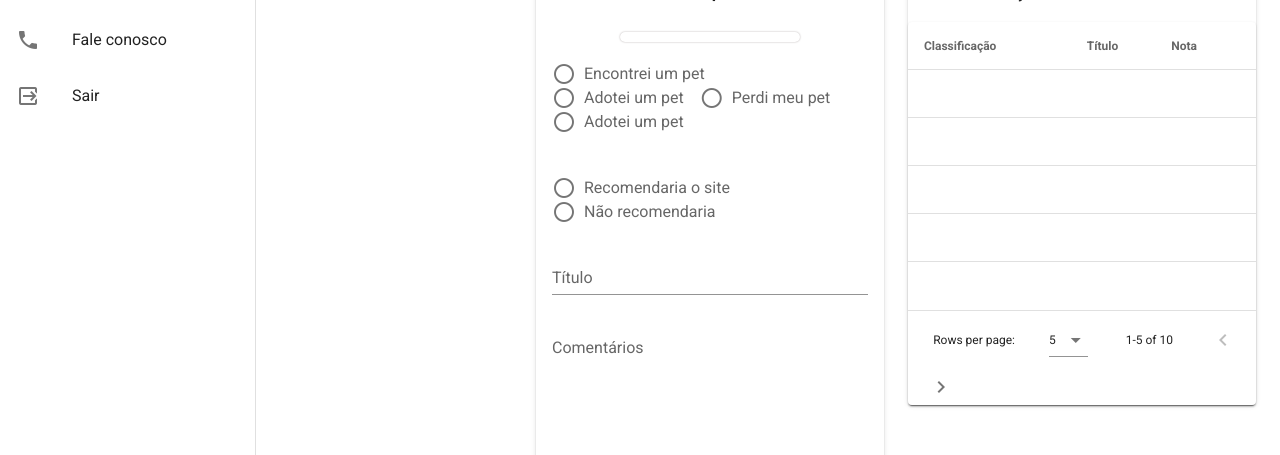
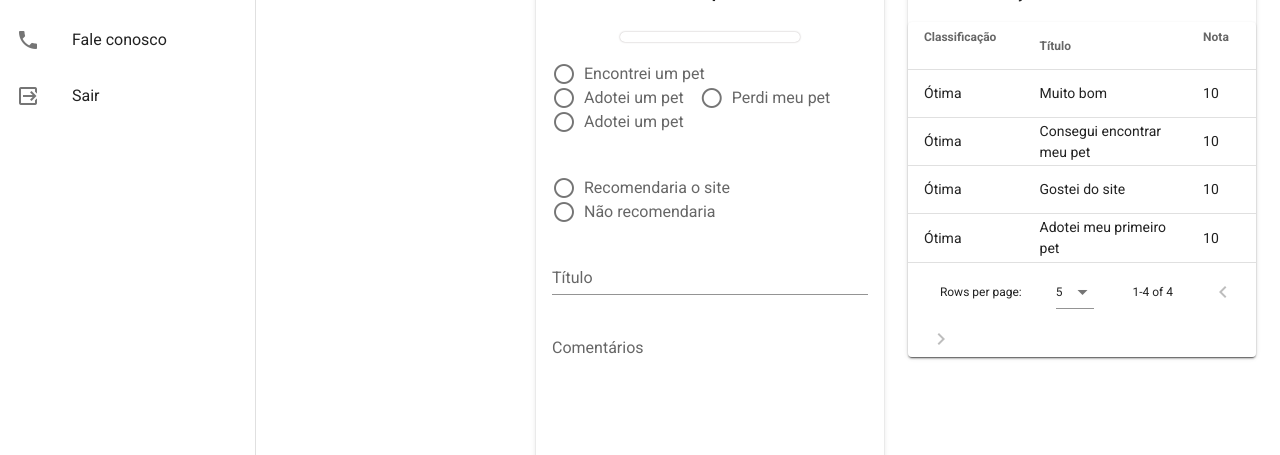
Before and after one commit to stephanizatta/findmypet, a Vue app: page /#/home in a window 1280 px wide. Shown: the part 340-795 px from the top of the page. Built offline with nearby package versions, Linux system fonts and the light colour scheme.

Commit message:
Data table completa

```diff
--- a/src/pages/Home.vue
+++ b/src/pages/Home.vue
@@ -212,90 +212,30 @@ export default {
             text: 'Título',
             align: 'start',
             sortable: false,
-            value: 'desserts',
+            value: 'titulo',
           },
           { text: 'Nota', value: 'nota' },
         ],
         desserts: [
           {
-            name: 'Frozen Yogurt',
-            calories: 159,
-            fat: 6.0,
-            carbs: 24,
-            protein: 4.0,
-            iron: '1%',
+            classificacao: 'Ótima',
+            titulo: 'Muito bom',
+            nota: 10.0,
           },
           {
-            name: 'Ice cream sandwich',
-            calories: 237,
-            fat: 9.0,
-            carbs: 37,
-            protein: 4.3,
-            iron: '1%',
+            classificacao: 'Ótima',
+            titulo: 'Consegui encontrar meu pet',
+            nota: 10.0,
           },
           {
-            name: 'Eclair',
-            calories: 262,
-            fat: 16.0,
-            carbs: 23,
-            protein: 6.0,
-            iron: '7%',
+            classificacao: 'Ótima',
+            titulo: 'Gostei do site',
+            nota: 10.0,
           },
           {
-            name: 'Cupcake',
-            calories: 305,
-            fat: 3.7,
-            carbs: 67,
-            protein: 4.3,
-            iron: '8%',
-          },
-          {
-            name: 'Gingerbread',
-            calories: 356,
-            fat: 16.0,
-            carbs: 49,
-            protein: 3.9,
-            iron: '16%',
-          },
-          {
-            name: 'Jelly bean',
-            calories: 375,
-            fat: 0.0,
-            carbs: 94,
-            protein: 0.0,
-            iron: '0%',
-          },
-          {
-            name: 'Lollipop',
-            calories: 392,
-            fat: 0.2,
-            carbs: 98,
-            protein: 0,
-            iron: '2%',
-          },
-          {
-            name: 'Honeycomb',
-            calories: 408,
-            fat: 3.2,
-            carbs: 87,
-            protein: 6.5,
-            iron: '45%',
-          },
-          {
-            name: 'Donut',
-            calories: 452,
-            fat: 25.0,
-            carbs: 51,
-            protein: 4.9,
-            iron: '22%',
-          },
-          {
-            name: 'KitKat',
-            calories: 518,
-            fat: 26.0,
-            carbs: 65,
-            protein: 7,
-            iron: '6%',
+            classificacao: 'Ótima',
+            titulo: 'Adotei meu primeiro pet',
+            nota: 10.0,
           },
         ],
       }
```
